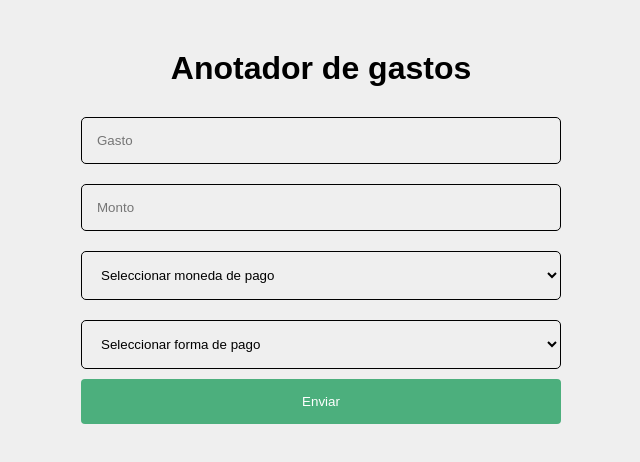
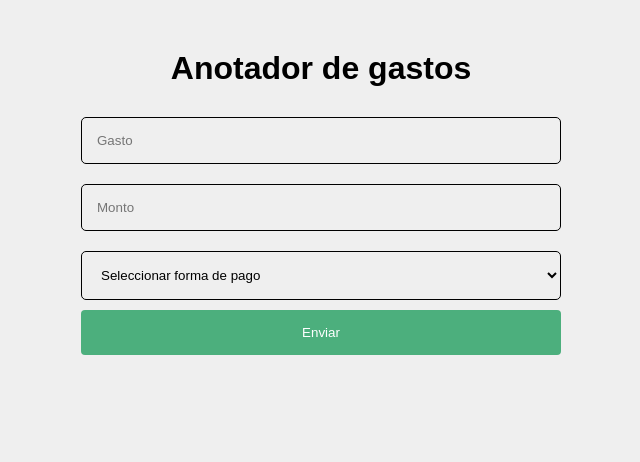
Before and after one commit to MauricioPerezCaram/AnotadorDeGastos, a React (Create React App) app: page / in a window 1280 px wide. Shown: the top 462 px of the page, without its empty margins (319-959 px from the left). Built offline with nearby package versions, Linux system fonts and the light colour scheme.

Commit message:
quite moneda de pago

```diff
--- a/src/components/Formulario.jsx
+++ b/src/components/Formulario.jsx
@@ -7,12 +7,10 @@ const Formulario = () => {
   const [gasto, setGasto] = useState("");
   const [monto, setMonto] = useState("");
   const [formaPago, setFormaPago] = useState("");
-  const [monedaPago, setMonedaPago] = useState("");
   const [elementosEnviados, setElementosEnviados] = useState(elementoInicial);
   const [editandoIndex, setEditandoIndex] = useState(null);
 
   const opcionesFormaPago = ["Efectivo", "Tarjeta de crédito", "Mercado Pago"];
-  const opcionesMonedaPago = ["Ars", "Clp"];
 
   const handleSubmit = (e) => {
     e.preventDefault();
@@ -21,7 +19,6 @@ const Formulario = () => {
       gasto,
       monto,
       formaPago,
-      monedaPago,
     };
 
     if (editandoIndex !== null) {
@@ -39,7 +36,6 @@ const Formulario = () => {
     setGasto("");
     setMonto("");
     setFormaPago("");
-    setMonedaPago("");
   };
 
   const handleEditar = (index) => {
@@ -48,7 +44,6 @@ const Formulario = () => {
       setGasto(elementoEditado.gasto || "");
       setMonto(elementoEditado.monto || "");
       setFormaPago(elementoEditado.formaPago || "");
-      setMonedaPago(elementoEditado.monedaPago || "");
       setEditandoIndex(index);
     }
   };
@@ -88,20 +83,7 @@ const Formulario = () => {
           value={monto}
           onChange={(e) => setMonto(e.target.value)}
         />
-        <label>
-          <select
-            className="input"
-            value={monedaPago}
-            onChange={(e) => setMonedaPago(e.target.value)}
-          >
-            <option value="">Seleccionar moneda de pago</option>
-            {opcionesMonedaPago.map((opcion) => (
-              <option key={opcion} value={opcion}>
-                {opcion}
-              </option>
-            ))}
-          </select>
-        </label>
+
         <label>
           <select
             className="input"
@@ -132,7 +114,6 @@ const Formulario = () => {
                 <ul className="gasto-lista">
                   <li>Gasto: {elemento.gasto}</li>
                   <li>Monto: $ {elemento.monto}</li>
-                  <li>Forma de pago: {elemento.monedaPago}</li>
                   <li>Forma de pago: {elemento.formaPago}</li>
                   <button className="submit" onClick={() => handleEditar(key)}>
                     Editar
```
